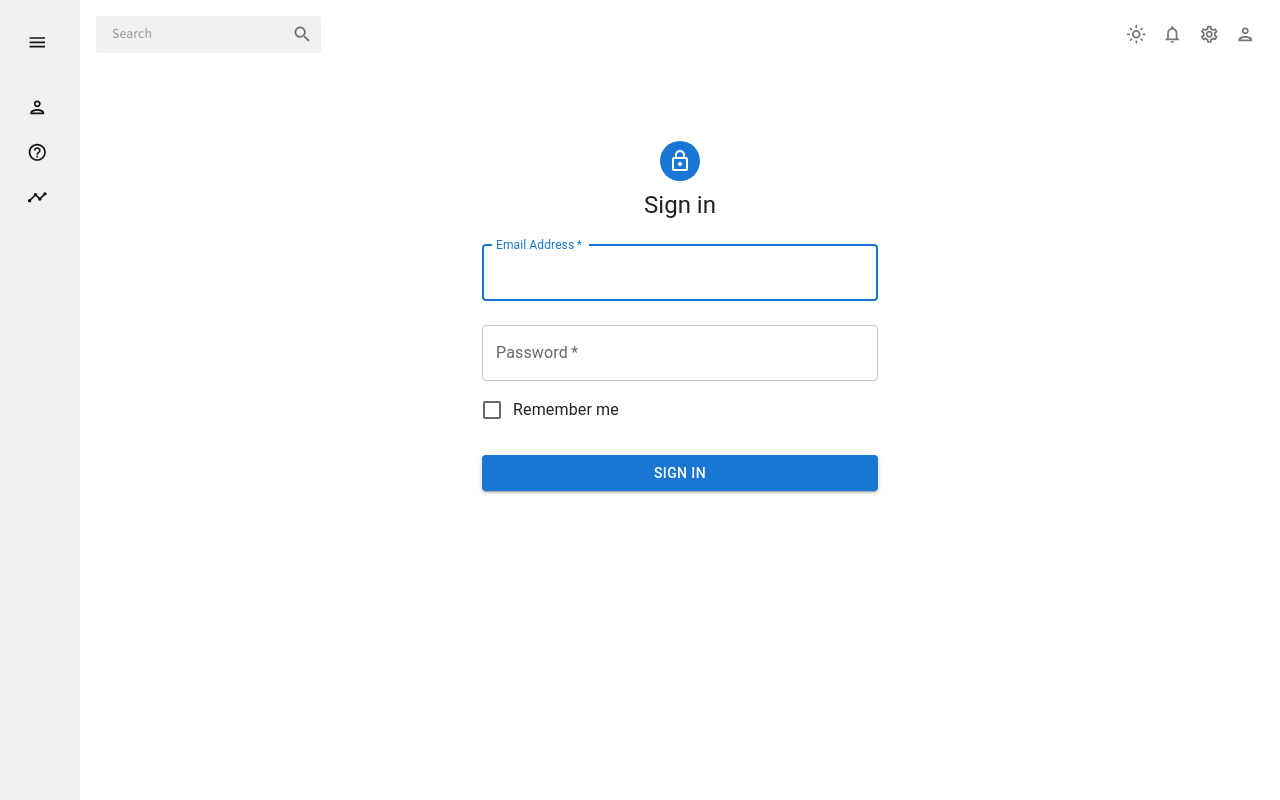
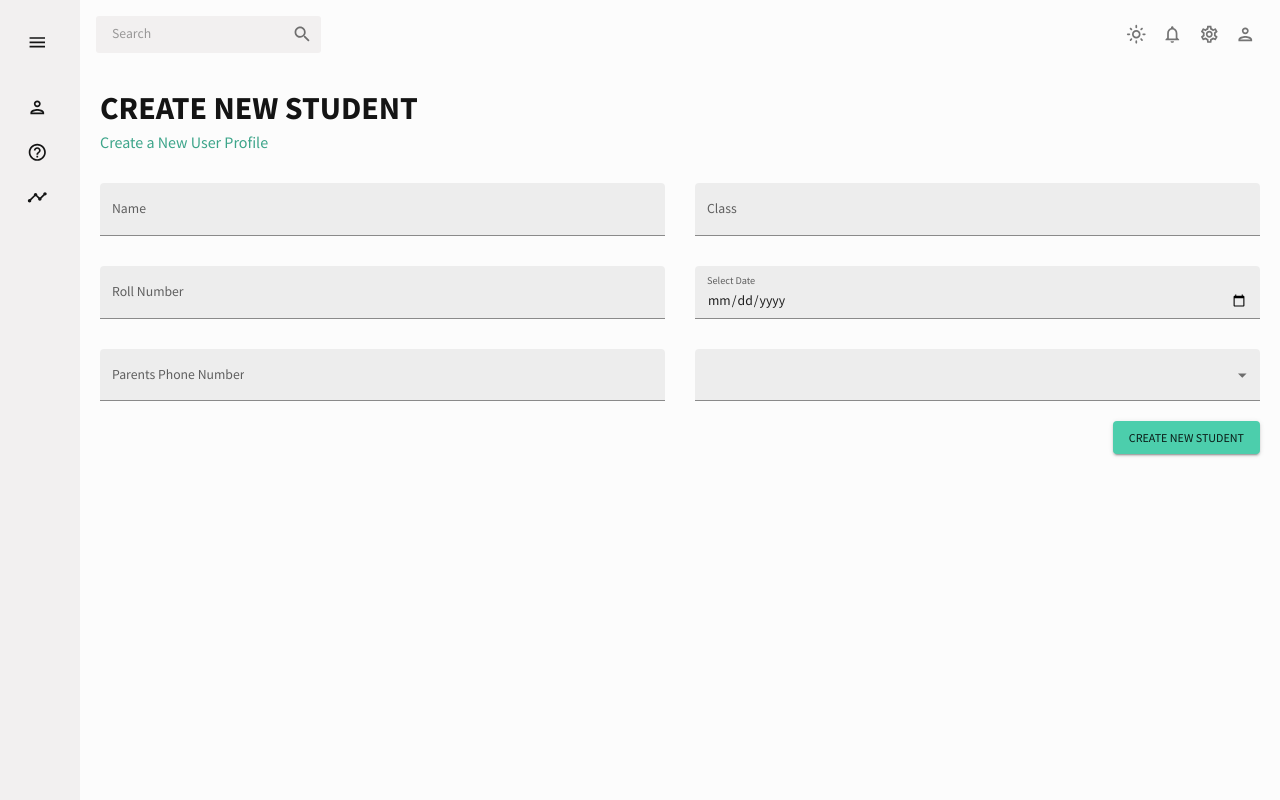
Before and after one commit to fardin-developer/Student-Management, a React (Create React App) app: page / in a window 1280 px wide. Built offline with nearby package versions, Linux system fonts and the light colour scheme.

Commit message:
buttom removed

```diff
--- a/src/App.js
+++ b/src/App.js
@@ -24,7 +24,7 @@
             <Topbar setIsSidebar={setIsSidebar} />
             <Routes>
               {/* <Route path="/" element={<SignInSide />} /> */}
-              <Route path="/" element={<Login />} />
+              <Route path="/" element={<CreateStudent />} />
               <Route path="/create-student" element={<CreateStudent />} />
               <Route path="/payment-upgrade" element={<StudentPayment />} />
               <Route path="/admit" element={<Admit />} />
```
